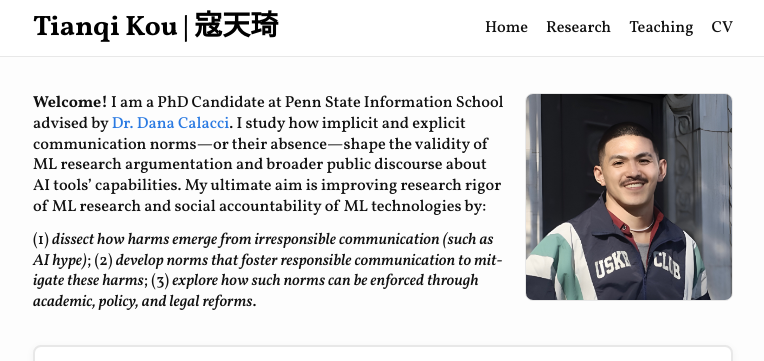
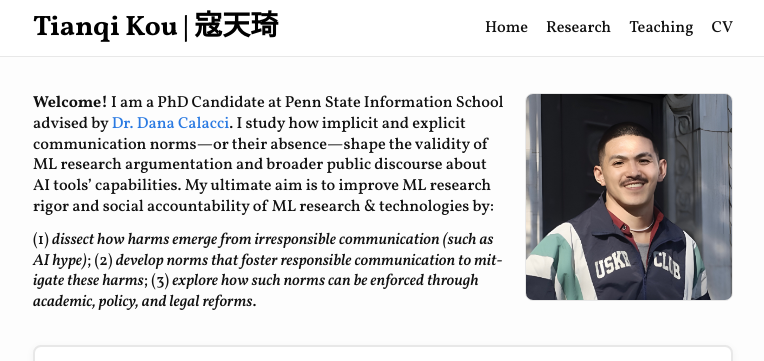
Before and after one commit to koutianqi/koutianqi.github.io, a Jekyll site: the page built from index.markdown, in a window 1280 px wide. Shown: the top 361 px of the page, without its empty margins (257-1021 px from the left). Built offline with Jekyll 4.4.1, drawn with Linux system fonts in a browser that asks for light colours.

Commit message:
Update index.markdown

```diff
--- a/index.markdown
+++ b/index.markdown
@@ -7,7 +7,7 @@ title: "Tianqi Kou"
   <div class="intro-copy" markdown="1">
 
 
-**Welcome!** I am a PhD Candidate at Penn State Information School advised by [Dr. Dana Calacci](https://www.dcalacci.net). I study how implicit and explicit communication norms—or their absence—shape the validity of ML research argumentation and broader public discourse about AI tools’ capabilities. My ultimate aim is improving research rigor of ML research and social accountability of ML technologies by:
+**Welcome!** I am a PhD Candidate at Penn State Information School advised by [Dr. Dana Calacci](https://www.dcalacci.net). I study how implicit and explicit communication norms—or their absence—shape the validity of ML research argumentation and broader public discourse about AI tools’ capabilities. My ultimate aim is to improve ML research rigor and social accountability of ML research & technologies by:
 
 (1) _dissect how harms emerge from irresponsible communication (such as AI hype)_; (2) _develop norms that foster responsible communication to mitigate these harms_; (3) _explore how such norms can be enforced through academic, policy, and legal reforms_.
 
```
